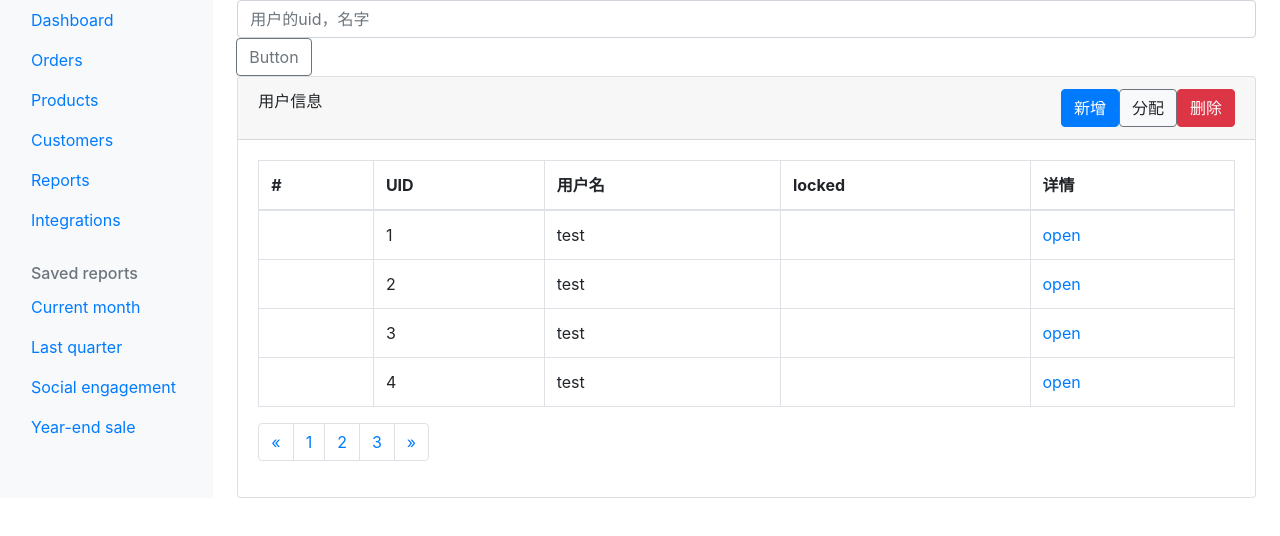
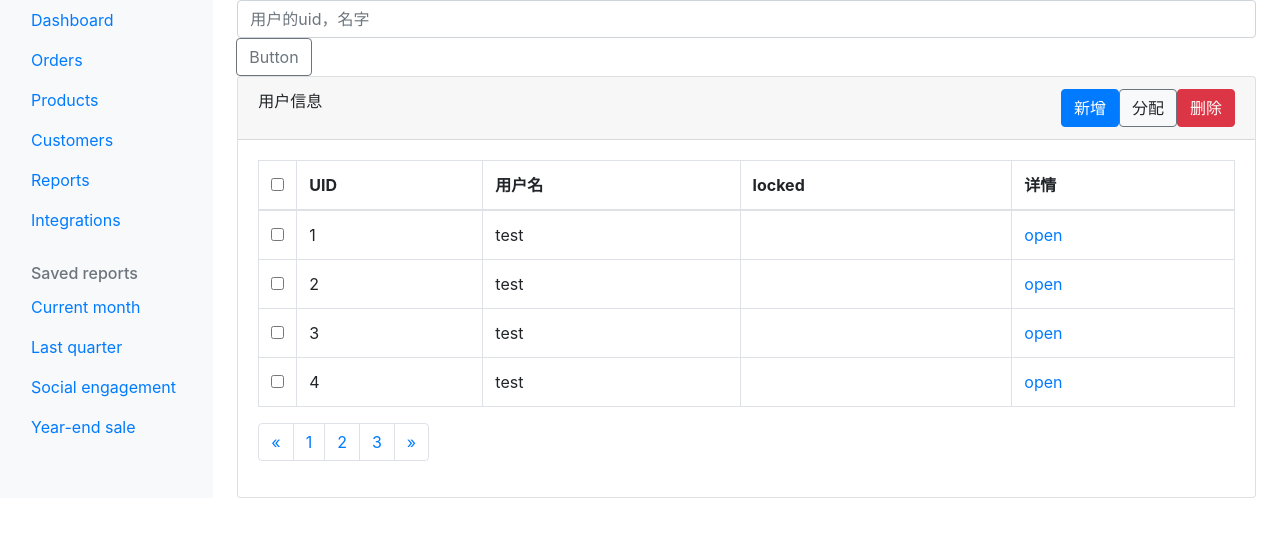
Before and after one commit to ttjkst/easy-security, a Vue app in the folder server-defualt-ui/: page / in a window 1280 px wide. Shown: the top 536 px of the page. Built offline with nearby package versions, Linux system fonts and the light colour scheme.

Commit message:
UI check

```diff
--- a/server-defualt-ui/src/components/ui/user/UserGrid.vue
+++ b/server-defualt-ui/src/components/ui/user/UserGrid.vue
@@ -25,7 +25,7 @@
         <table class="table table-hover table-bordered">
           <thead>
             <tr>
-              <th scope="col">#</th>
+              <th scope="col" class="s-table-check-header"><input type="checkbox" ></th>
               <th scope="col">UID</th>
               <th scope="col">用户名</th>
               <th scope="col">locked</th>
@@ -34,7 +34,7 @@
           </thead>
           <tbody>
             <tr v-for="row in userRows" v-bind:key="row.num">
-              <th scope="row">{{row.num}}</th>
+              <th scope="row" class="s-table-check-header" > <input type="checkbox" v-bind:row-num='row.num'></th>
               <td>{{row.uid}}</td>
               <td>{{row.username}}</td>
               <td>{{row.locked}}</td>
@@ -109,3 +109,8 @@ export default {
   }
 };
 </script>
+<style>
+.s-table-check-header {
+      width: 2rem;
+}
+</style>
```
